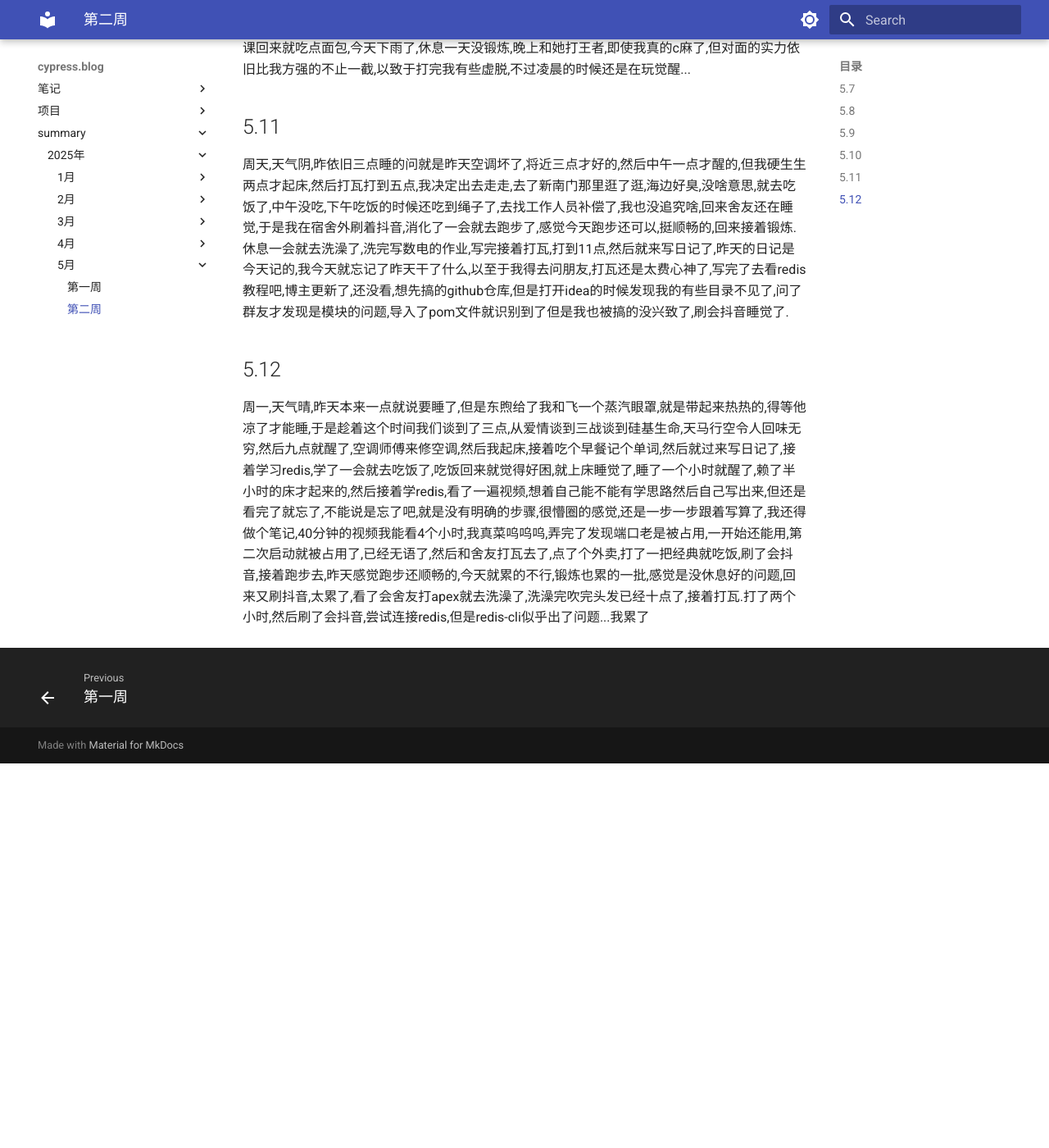
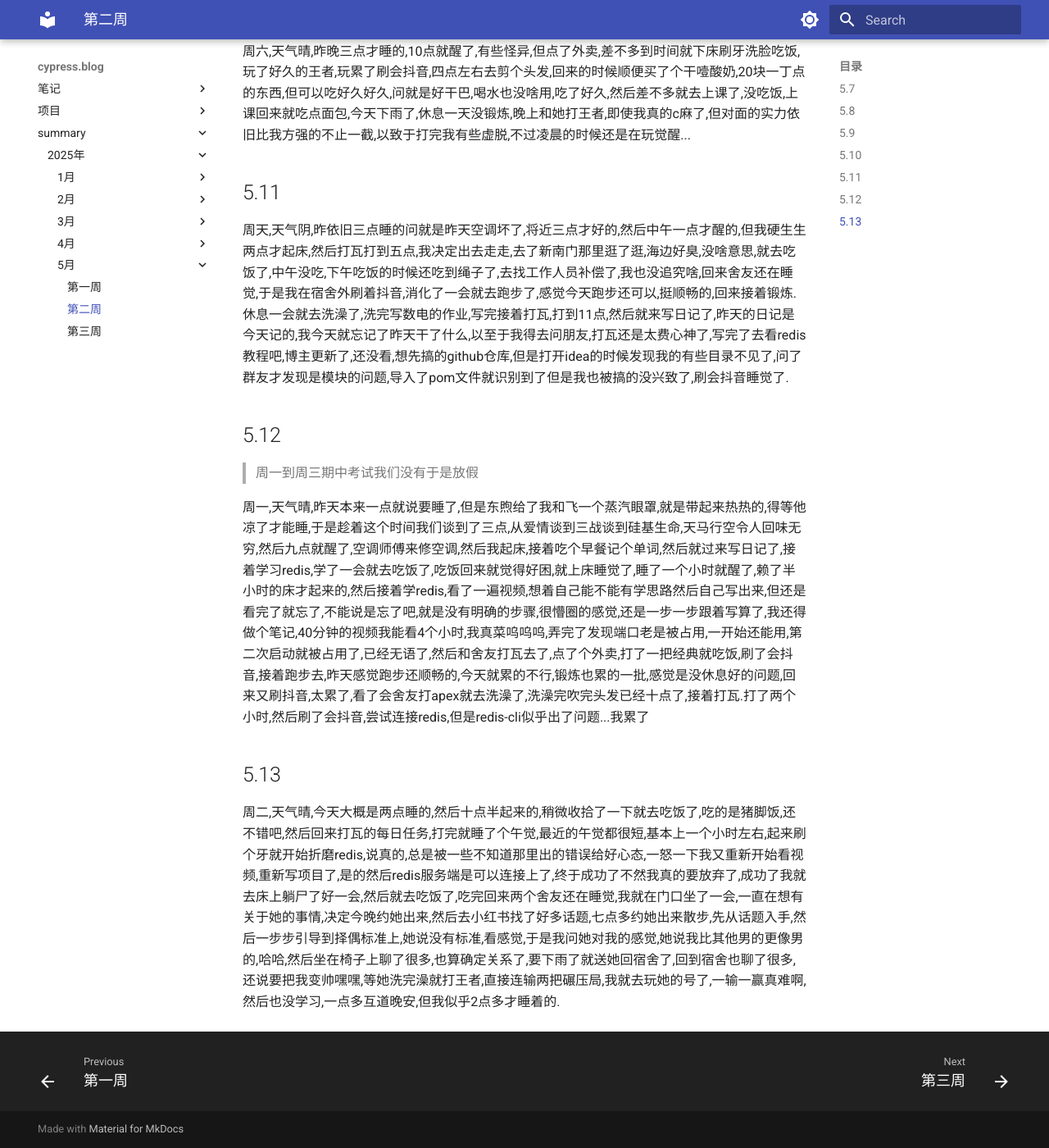
Before and after one commit to cyprer/blog0, an MkDocs documentation site: the page built from docs/summary/25year/5month/2week.md, in a window 1280 px wide and 1400 px high, scrolled down 1046 px. Shown: the whole window at 82% size. Built offline with MkDocs 1.6.1 and Material for MkDocs 9.7.7, drawn with Linux system fonts in a browser that asks for light colours; before the commit the page ends 1977 px from its top, so only the background shows below that; some of the changed text lies outside the part shown.

Commit message:
docs: 添加并更新5月第三周和第二周的周结文档
更新了5月第二周的周结内容，并新增了5月第三周的周结文档。同时，在mkdocs.yml中更新了导航配置以包含第三周的周结链接。

```diff
--- a/docs/summary/25year/5month/2week.md
+++ b/docs/summary/25year/5month/2week.md
@@ -1,5 +1,5 @@
 # 第二周周结
-
+    学习效率太低下了,学习up的视频,up更的比我学得快.自惭形愧啊,这周还和她确定关系了,也算是解决了她一直影响我情绪的问题了
 ## 5.7
   周三,天气晴.今早上的电路和物联网安全,电路用了三十分钟进行了测试,然后我就一直在背单词,毕竟前几天都没有背单词,所以就电路课都在背单词,然后物联网安全就在做阅读,效率很慢,整节课就做了一篇,下课了就去吃饭,回来就和导员谈论宿舍的问题,导员说这学期只能和解了,他竟然能扯到上学期的彩票和衣架的鸡毛蒜皮的事情上,让我们对他刮目相看了哈,第一次见这么小气的人,然后回宿舍我们说不给他用WiFi了,他还理直气壮,给我们气笑了哈,我们说东煦的位置用来放路由器他也没有抱怨,他竟然说谁让他不说了,真是左脑攻击右脑的蠢🐖,中午迷迷糊糊的睡了,也在和别人吐槽以及分享大家的奇葩舍友,接着上体育课去了,这天定向运动要热死我了,下课吃饭回来写日记,写完我就去上课,先去占个好位置.上两节课在写英语,最后一节玩了会王者,然后回来锻炼洗澡没跑步,写日记.
 ## 5.8
@@ -11,4 +11,9 @@
 ## 5.11
   周天,天气阴,昨依旧三点睡的问就是昨天空调坏了,将近三点才好的,然后中午一点才醒的,但我硬生生两点才起床,然后打瓦打到五点,我决定出去走走,去了新南门那里逛了逛,海边好臭,没啥意思,就去吃饭了,中午没吃,下午吃饭的时候还吃到绳子了,去找工作人员补偿了,我也没追究啥,回来舍友还在睡觉,于是我在宿舍外刷着抖音,消化了一会就去跑步了,感觉今天跑步还可以,挺顺畅的,回来接着锻炼.休息一会就去洗澡了,洗完写数电的作业,写完接着打瓦,打到11点,然后就来写日记了,昨天的日记是今天记的,我今天就忘记了昨天干了什么,以至于我得去问朋友,打瓦还是太费心神了,写完了去看redis教程吧,博主更新了,还没看,想先搞的github仓库,但是打开idea的时候发现我的有些目录不见了,问了群友才发现是模块的问题,导入了pom文件就识别到了但是我也被搞的没兴致了,刷会抖音睡觉了.
 ## 5.12
+> 周一到周三期中考试我们没有于是放假
+
+
   周一,天气晴,昨天本来一点就说要睡了,但是东煦给了我和飞一个蒸汽眼罩,就是带起来热热的,得等他凉了才能睡,于是趁着这个时间我们谈到了三点,从爱情谈到三战谈到硅基生命,天马行空令人回味无穷,然后九点就醒了,空调师傅来修空调,然后我起床,接着吃个早餐记个单词,然后就过来写日记了,接着学习redis,学了一会就去吃饭了,吃饭回来就觉得好困,就上床睡觉了,睡了一个小时就醒了,赖了半小时的床才起来的,然后接着学redis,看了一遍视频,想着自己能不能有学思路然后自己写出来,但还是看完了就忘了,不能说是忘了吧,就是没有明确的步骤,很懵圈的感觉,还是一步一步跟着写算了,我还得做个笔记,40分钟的视频我能看4个小时,我真菜呜呜呜,弄完了发现端口老是被占用,一开始还能用,第二次启动就被占用了,已经无语了,然后和舍友打瓦去了,点了个外卖,打了一把经典就吃饭,刷了会抖音,接着跑步去,昨天感觉跑步还顺畅的,今天就累的不行,锻炼也累的一批,感觉是没休息好的问题,回来又刷抖音,太累了,看了会舍友打apex就去洗澡了,洗澡完吹完头发已经十点了,接着打瓦.打了两个小时,然后刷了会抖音,尝试连接redis,但是redis-cli似乎出了问题...我累了
+## 5.13
+  周二,天气晴,今天大概是两点睡的,然后十点半起来的,稍微收拾了一下就去吃饭了,吃的是猪脚饭,还不错吧,然后回来打瓦的每日任务,打完就睡了个午觉,最近的午觉都很短,基本上一个小时左右,起来刷个牙就开始折磨redis,说真的,总是被一些不知道那里出的错误给好心态,一怒一下我又重新开始看视频,重新写项目了,是的然后redis服务端是可以连接上了,终于成功了不然我真的要放弃了,成功了我就去床上躺尸了好一会,然后就去吃饭了,吃完回来两个舍友还在睡觉,我就在门口坐了一会,一直在想有关于她的事情,决定今晚约她出来,然后去小红书找了好多话题,七点多约她出来散步,先从话题入手,然后一步步引导到择偶标准上,她说没有标准,看感觉,于是我问她对我的感觉,她说我比其他男的更像男的,哈哈,然后坐在椅子上聊了很多,也算确定关系了,要下雨了就送她回宿舍了,回到宿舍也聊了很多,还说要把我变帅嘿嘿,等她洗完澡就打王者,直接连输两把碾压局,我就去玩她的号了,一输一赢真难啊,然后也没学习,一点多互道晚安,但我似乎2点多才睡着的.
--- a/mkdocs.yml
+++ b/mkdocs.yml
@@ -175,3 +175,4 @@ nav:
                   - summary/25year/5month/index.md
                   - 第一周: summary/25year/5month/1week.md
                   - 第二周: summary/25year/5month/2week.md
+                  - 第三周: summary/25year/5month/3week.md
```
Also changed, not shown: docs/summary/25year/5month/3week.md (added, +4 -0 lines).
